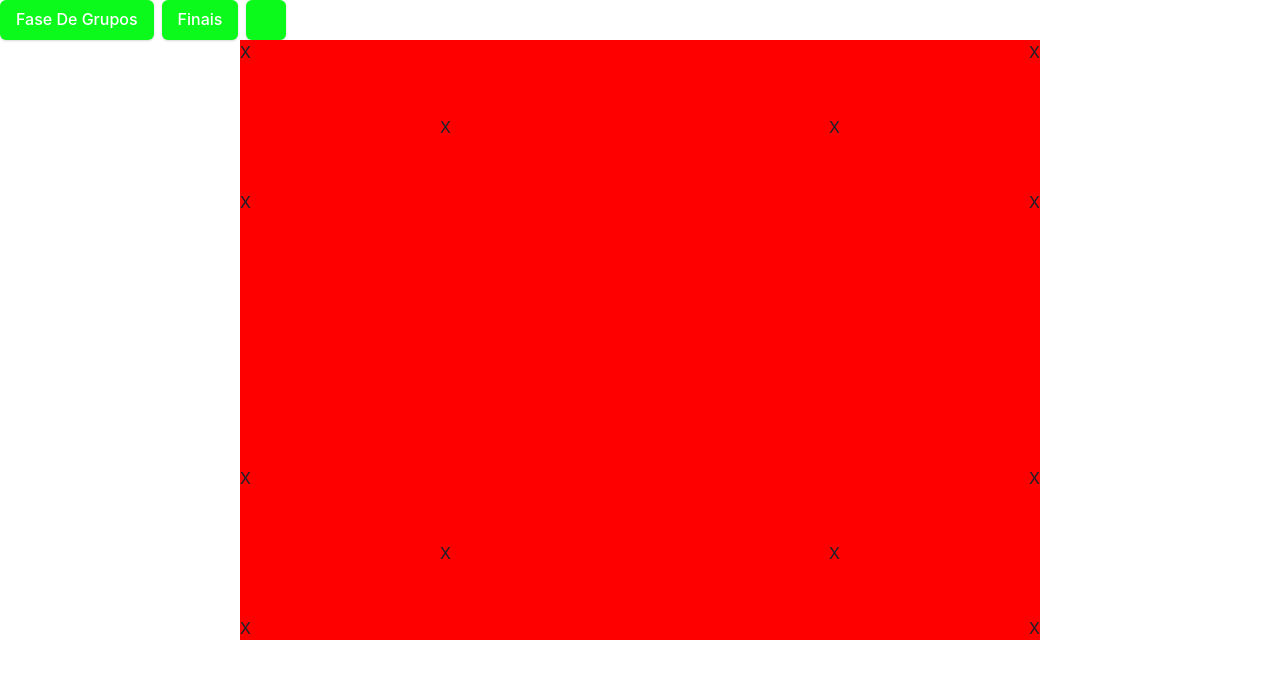
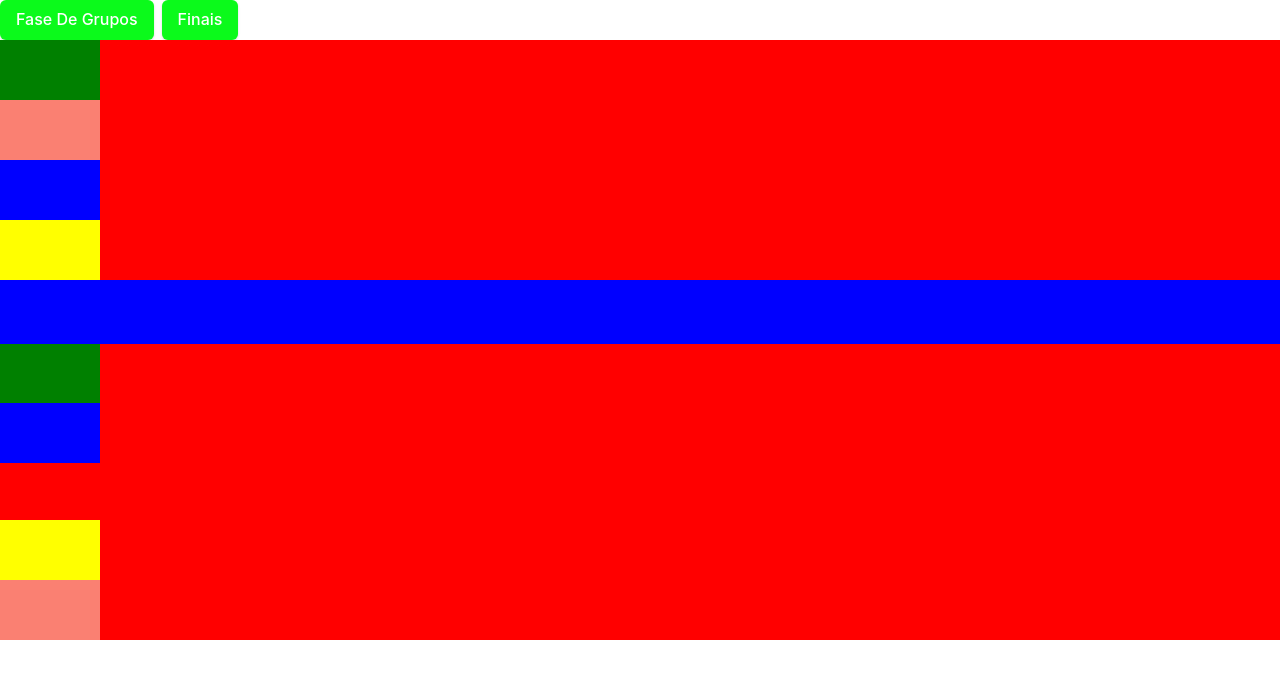
Before and after one commit to YagoLeite/World-Cup-Simulator, a Next.js app: page / in a window 1280 px wide. Both pictures are taken after a click on the button "Finais". Shown: the top 678 px of the page. Built offline with nearby package versions, Linux system fonts and the light colour scheme.

Commit message:
bunch of tests

```diff
--- a/components/Finals/Finals.js
+++ b/components/Finals/Finals.js
@@ -26,11 +26,26 @@ const Finals = () => {
 
   return (
     <VStack>
-      <Box w="800px" bg="red" h="600px" position="relative">
-        {/* <Heading>Oitavas</Heading> */}
-
+      <Box w="100vw" bg="red" h="600px" position="relative">
         <SingleMatch
-          config={{ position: "absolute", top: "0", left: "0" }}
+          config={{
+            firstTeam: {
+              position: "absolute",
+              top: "0",
+              left: "0",
+              h: "10%",
+              w: "100px",
+              bg: "green",
+            },
+            secondTeam: {
+              position: "absolute",
+              top: "10%",
+              left: "0",
+              h: "10%",
+              w: "100px",
+              bg: "salmon",
+            },
+          }}
           firstTeam={findingTeam("A", 0, "oitavas")}
           secondTeam={findingTeam("B", 1, "oitavas")}
           onClick={(firstTeam, secondTeam) =>
@@ -39,7 +54,24 @@ const Finals = () => {
         />
 
         <SingleMatch
-          config={{ position: "absolute", top: "150px", left: "0" }}
+          config={{
+            firstTeam: {
+              position: "absolute",
+              top: "20%",
+              left: "0",
+              h: "10%",
+              w: "100px",
+              bg: "blue",
+            },
+            secondTeam: {
+              position: "absolute",
+              top: "30%",
+              left: "0",
+              h: "10%",
+              w: "100px",
+              bg: "yellow",
+            },
+          }}
           firstTeam={findingTeam("B", 0, "oitavas")}
           secondTeam={findingTeam("A", 1, "oitavas")}
           onClick={(firstTeam, secondTeam) =>
@@ -48,7 +80,24 @@ const Finals = () => {
         />
 
         <SingleMatch
-          config={{ position: "absolute", bottom: "150px", left: "0" }}
+          config={{
+            firstTeam: {
+              position: "absolute",
+              top: " 50.5%",
+              left: "0",
+              h: "10%",
+              w: "100px",
+              bg: "green",
+            },
+            secondTeam: {
+              position: "absolute",
+              top: "90%",
+              left: "0",
+              h: "10%",
+              w: "100px",
+              bg: "salmon",
+            },
+          }}
           firstTeam={findingTeam("C", 0, "oitavas")}
           secondTeam={findingTeam("D", 1, "oitavas")}
           onClick={(firstTeam, secondTeam) =>
@@ -57,7 +106,24 @@ const Finals = () => {
         />
 
         <SingleMatch
-          config={{ position: "absolute", bottom: "0", left: "0" }}
+          config={{
+            firstTeam: {
+              position: "absolute",
+              top: " 60.5%",
+              left: "0",
+              h: "10%",
+              w: "100px",
+              bg: "blue",
+            },
+            secondTeam: {
+              position: "absolute",
+              top: "80%",
+              left: "0",
+              h: "10%",
+              w: "100px",
+              bg: "yellow",
+            },
+          }}
           firstTeam={findingTeam("D", 0, "oitavas")}
           secondTeam={findingTeam("C", 1, "oitavas")}
           onClick={(firstTeam, secondTeam) =>
@@ -178,6 +244,7 @@ const Finals = () => {
           }
         />
       </Flex> */}
+      <Box position="absolute" w="100%" bg="blue" h="10%" top="42.5%"></Box>
     </VStack>
   );
 };
--- a/components/Finals/Quartas.js
+++ b/components/Finals/Quartas.js
@@ -1,15 +1,19 @@
-import { Box, ChakraProvider } from "@chakra-ui/react";
+import { Box } from "@chakra-ui/react";
 import React from "react";
 import { CupState } from "../../context/Context";
 import SingleMatch from "./SingleMatch";
 
-const Quartas = (props) => {
+const Quartas = () => {
   const { state, dispatch } = CupState();
   const filteredList = state.groupState.filter((country) => country.index <= 1);
   const findingTeam = (group, index, finals) =>
     filteredList.find(
       (item) => item.group === group && item.index === index && item[finals]
     );
+  const quartasHandler = (firstTeam, secondTeam, type) => {
+    if (!firstTeam || !secondTeam) return;
+    dispatch({ type, payload: { firstTeam, secondTeam } });
+  };
   return (
     <Box>
       <SingleMatch
--- a/components/Finals/SingleMatch.js
+++ b/components/Finals/SingleMatch.js
@@ -7,13 +7,15 @@ const SingleMatch = (props) => {
       <Text
         cursor="pointer"
         onClick={() => props.onClick(props.firstTeam, props.secondTeam)}
+        {...props.config.firstTeam}
       >
         {props.firstTeam?.name}
       </Text>
-      X
+
       <Text
         cursor="pointer"
         onClick={() => props.onClick(props.secondTeam, props.firstTeam)}
+        {...props.config.secondTeam}
       >
         {props.secondTeam?.name}
       </Text>
--- a/components/Groups/GroupTable.js
+++ b/components/Groups/GroupTable.js
@@ -2,6 +2,7 @@ import { Box, Flex, Text, Button, useToast, VStack } from "@chakra-ui/react";
 import React from "react";
 import { CupState } from "../../context/Context";
 import { DragDropContext, Droppable, Draggable } from "@react-forked/dnd";
+import MyButton from "../MyButton";
 
 const onDragEnd = (result, columns, dispatch) => {
   if (!result.destination) return;
@@ -44,7 +45,9 @@ const GroupTable = (props) => {
         onDragEnd={(result) => onDragEnd(result, columns, dispatch)}
       >
         <Box w="100%">
-          <Text bg="blue">{columns[props.group].name}</Text>
+          <Text textAlign={"center"} bg="blue">
+            {columns[props.group].name}
+          </Text>
 
           <Droppable droppableId={props.group} key={props.group}>
             {(provided, snapshot) => {
@@ -105,9 +108,14 @@ const GroupTable = (props) => {
           </Droppable>
         </Box>
       </DragDropContext>
-      <Button w="100%" onClick={oitavasHandler}>
+      <MyButton
+        color1={"#0BFA1B"}
+        color2={"green.200"}
+        color3={"green.300"}
+        onClick={oitavasHandler}
+      >
         Confirm
-      </Button>
+      </MyButton>
     </VStack>
   );
 };
--- a/components/Header.js
+++ b/components/Header.js
@@ -1,13 +1,10 @@
 import { HStack } from "@chakra-ui/react";
-import React, { useState } from "react";
+import React from "react";
 import MyButton from "./MyButton";
 import { CupState } from "../context/Context";
 
 export const Header = () => {
   const { dispatch } = CupState();
-  // const [ui, setUI] = useState("groups");
-  // const uiHandler = (key) => setUI(key);
-  // console.log(ui);
   return (
     <HStack>
       {[
@@ -26,7 +23,6 @@ export const Header = () => {
           </MyButton>
         );
       })}
-      <MyButton color1={"#0BFA1B"} color2={"green.200"} color3={"green.300"} />
     </HStack>
   );
 };
--- a/pages/index.js
+++ b/pages/index.js
@@ -2,13 +2,10 @@ import Head from "next/head";
 import Groups from "../components/Groups/Groups";
 import Finals from "../components/Finals/Finals";
 import { Header } from "../components/Header";
-import { useState } from "react";
-import { Button, Flex } from "@chakra-ui/react";
+import { Flex } from "@chakra-ui/react";
 import { CupState } from "../context/Context";
 
 export default function Home() {
-  // const [ui, setUI] = useState("group");
-  const uiHandler = (key) => setUI(key);
   const { state } = CupState();
   return (
     <div>
```
